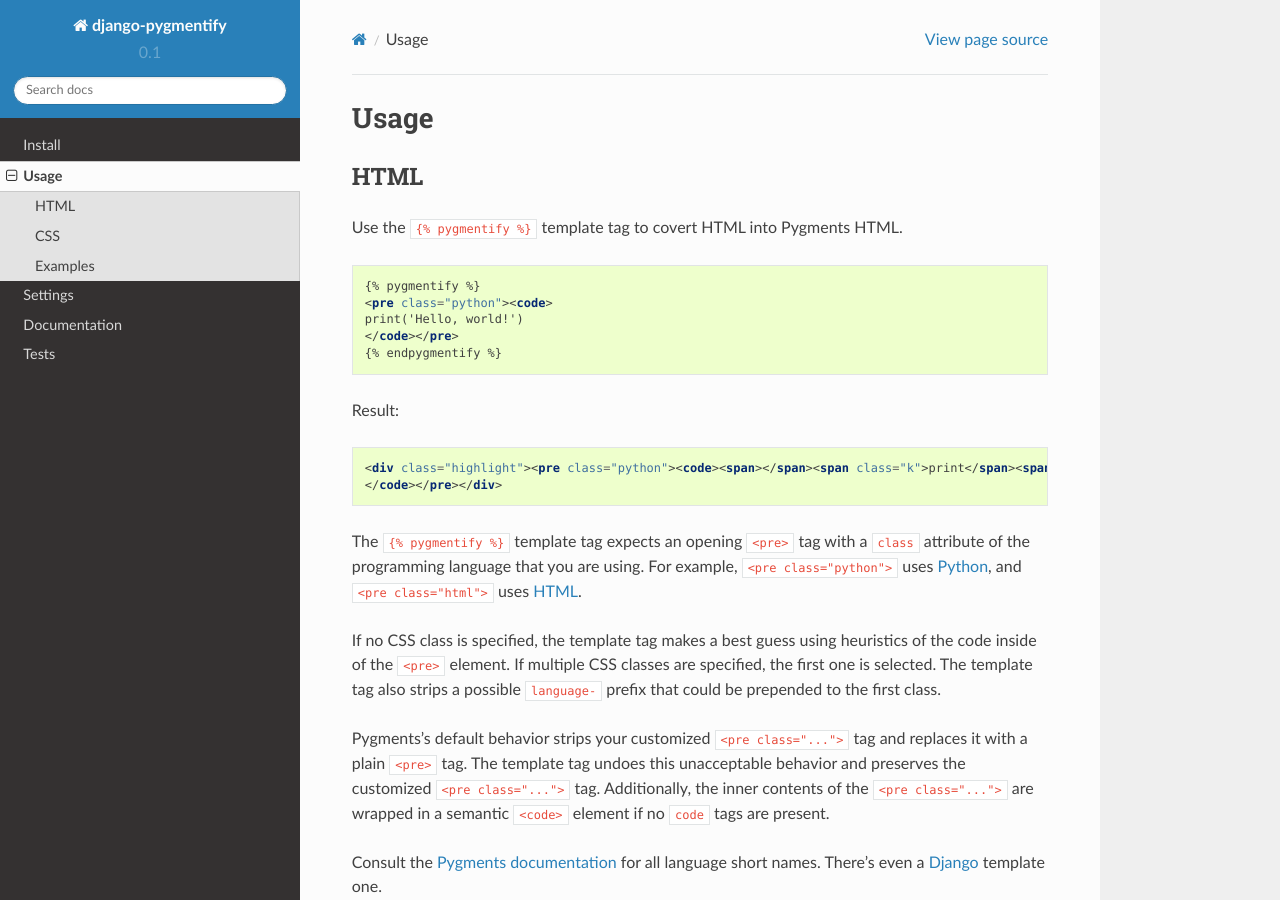
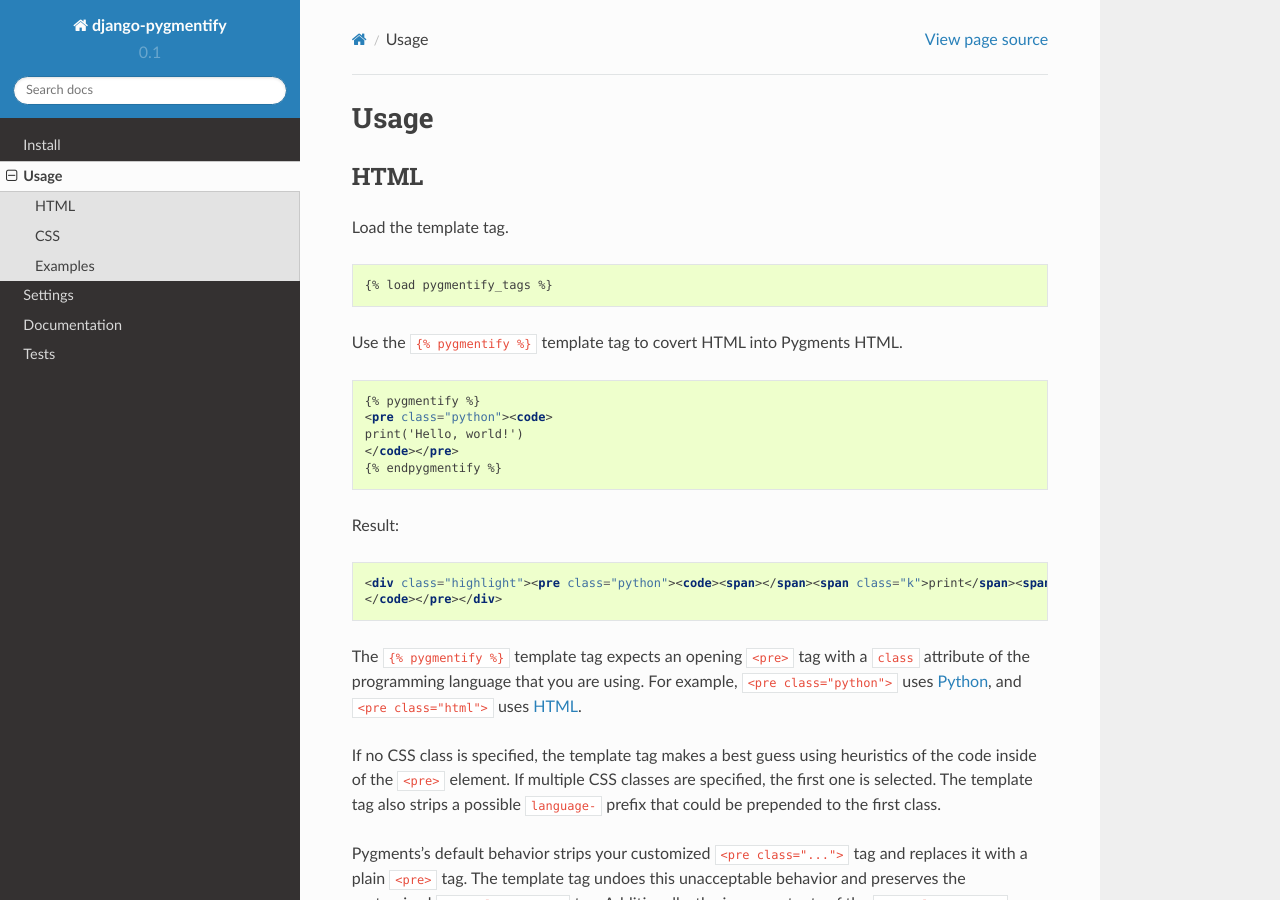
Before and after one commit to richardcornish/django-pygmentify, a Sphinx documentation site: the page built from docs/usage.rst, in a window 1280 px wide and 900 px high. Built offline with Sphinx 7.4.7 and the Read the Docs theme 2.0.0, drawn with Linux system fonts in a browser that asks for light colours.

Commit message:
Added loading to usage docs

```diff
--- a/docs/usage.rst
+++ b/docs/usage.rst
@@ -5,6 +5,12 @@ Usage
 
 HTML
 ====
+
+Load the template tag.
+
+.. code-block:: html
+
+   {% load pygmentify_tags %}
 
 Use the ``{% pygmentify %}`` template tag to covert HTML into Pygments HTML.
 
```
